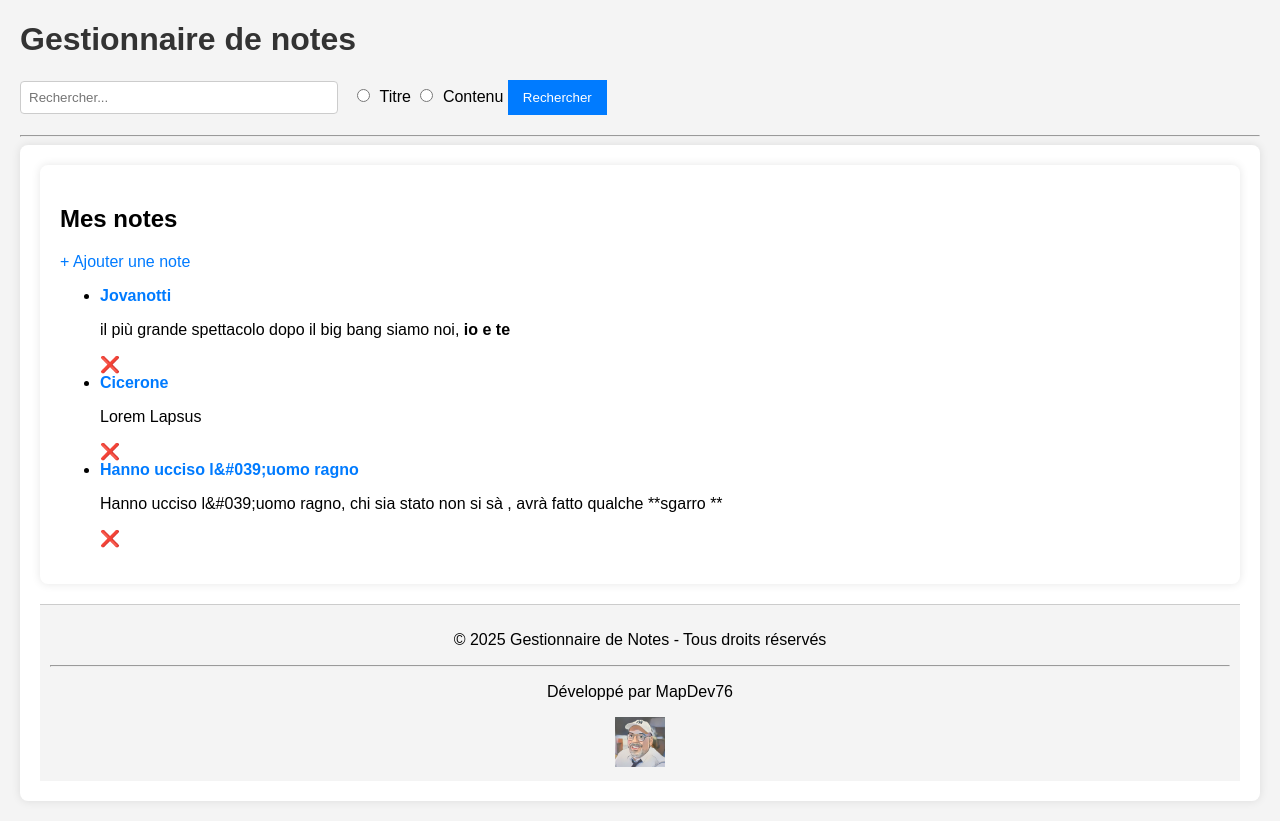
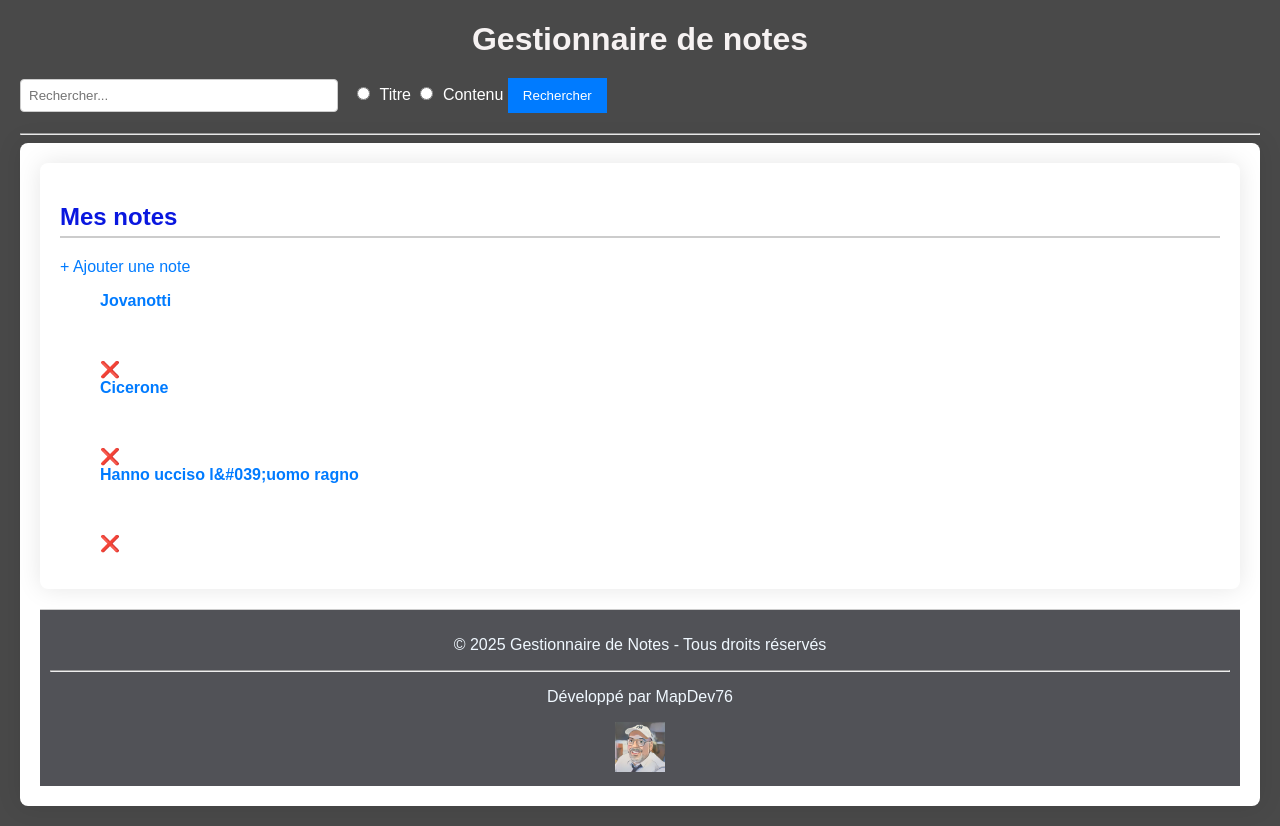
Before and after one commit to MapDev76/Gestion-Notes, a PHP site: page / in a window 1280 px wide. Run offline with PHP 8.4, Linux system fonts and the light colour scheme; data comes from the database, SQL or seed files in the repository; some libraries are stand-ins or nearby versions.

Commit message:
new style

```diff
--- a/style.css
+++ b/style.css
@@ -3,10 +3,19 @@
 body {
     font-family: Arial, sans-serif;
     margin: 20px;
-    background-color: #f4f4f4;
+    background-color: #494949;
+    color: #ffffff;
 }
 h1 {
-    color: #333;
+    color: #f6f2f2;
+    text-align: center;
+    margin-bottom: 20px;
+
+}
+h2 {
+    color: #0917df;
+    border-bottom: 2px solid #ccc;
+    padding-bottom: 5px;
 }
 a {
     text-decoration: none;
@@ -50,13 +59,14 @@
     background: white;
     padding: 20px;
     border-radius: 8px;
-    box-shadow: 0 0 10px rgba(0, 0, 0, 0.1);
+    box-shadow: 0 0 25px rgba(0, 0, 0, 0.1);
 }
 footer {
+    color: aliceblue;
     text-align: center;
     margin-top: 20px;
     padding: 10px;
-    background-color: #f4f4f4;
+    background-color: #515257;
     border-top: 1px solid #ccc;
 }
 
```
